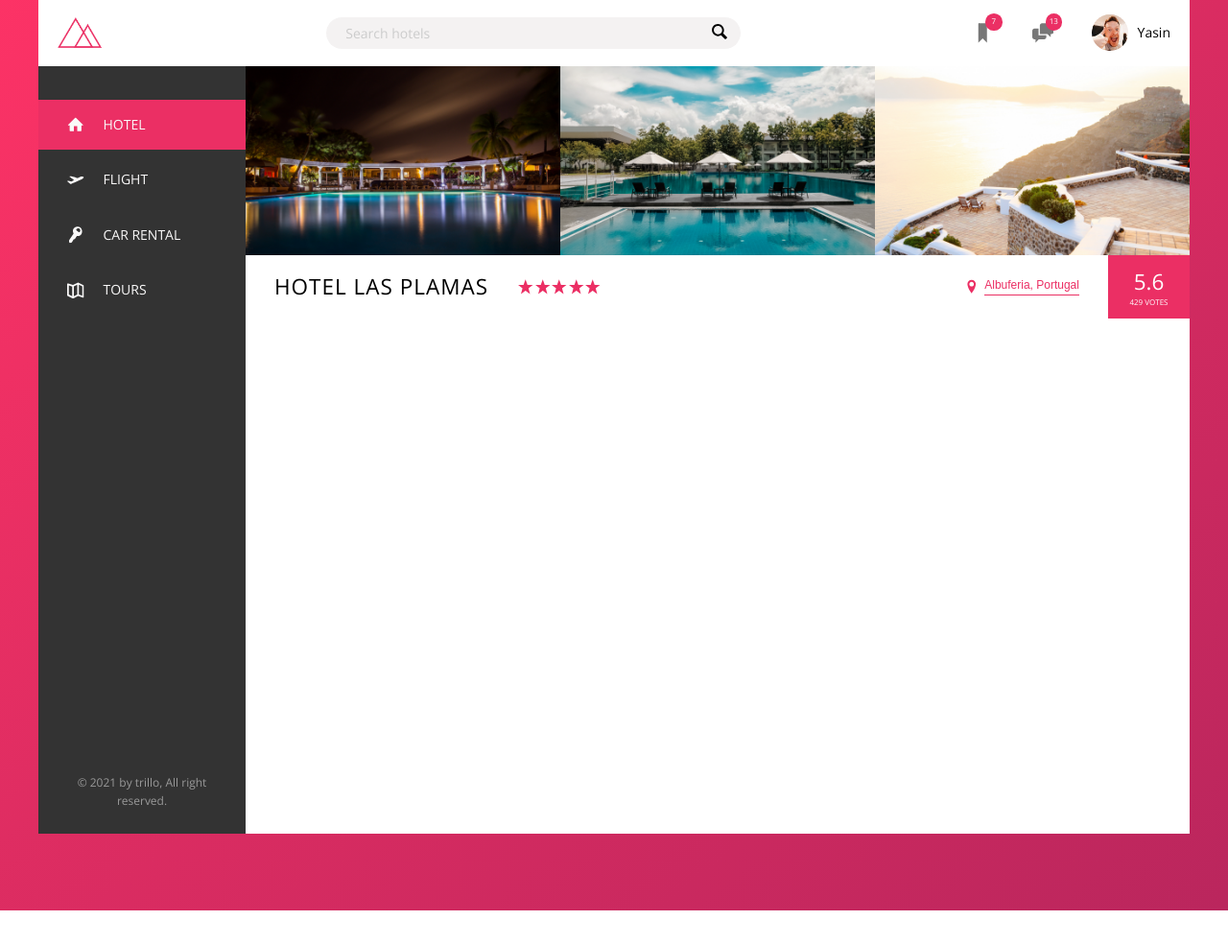
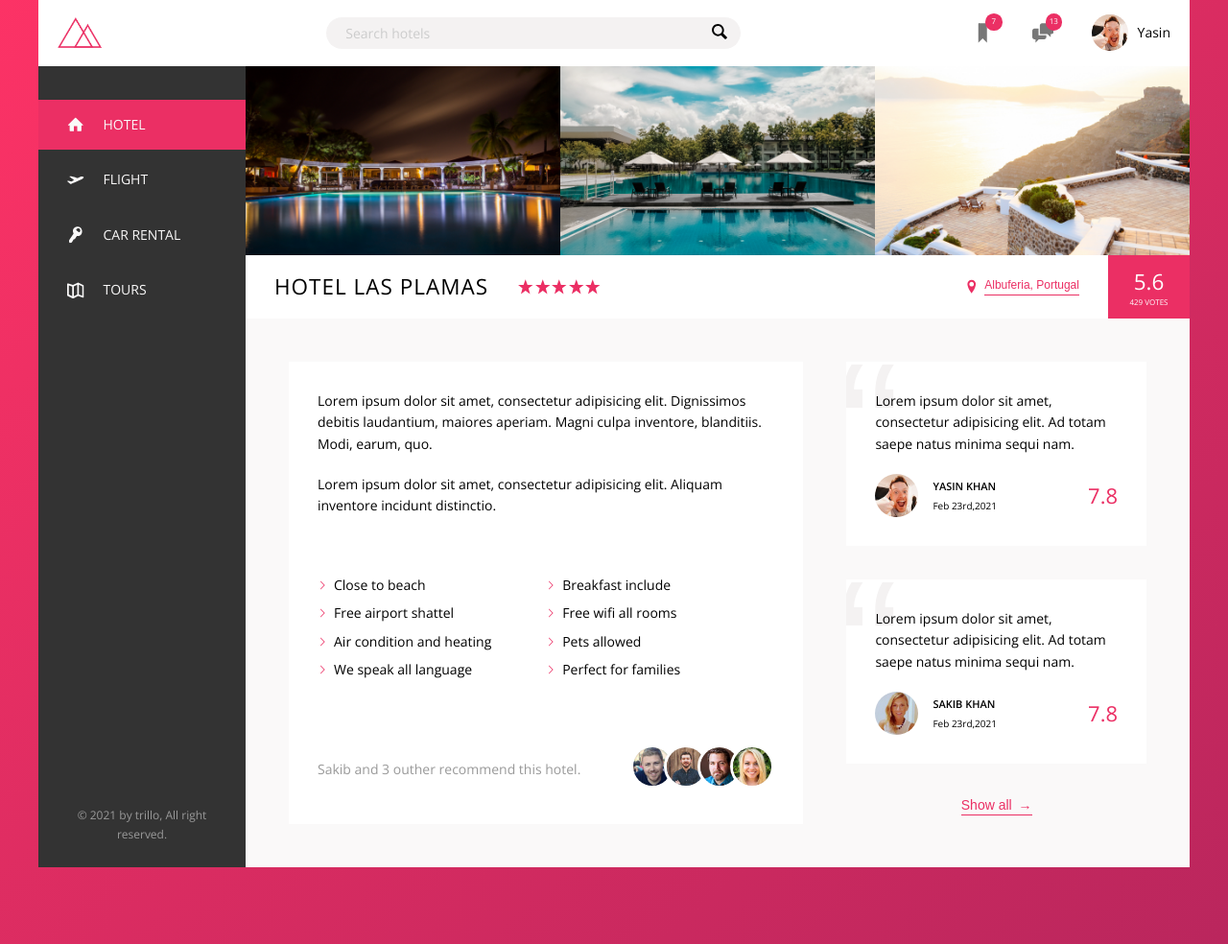
Before and after one commit to yasinalikhan/trillo, a PHP site: page / in a window 1280 px wide. Shown: the part 81-1065 px from the top of the page at 96% size. Before the commit the page ends 1030 px from the top, so only its background shows below. Run offline with PHP 8.4, Linux system fonts and the light colour scheme.

Commit message:
description and user review section

```diff
--- a/css/style.css
+++ b/css/style.css
@@ -26,7 +26,9 @@ Grey dark 3: #999
   --color-Grey-dark-1: #333;
   --color-Grey-dark-2: #777;
   --color-Grey-dark-3: #999;
-  --shadow-dark: 0 2rem b 6rem rgba(0,0,0,.3); }
+  --shadow-dark: 0 2rem b 6rem rgba(0,0,0,.3);
+  --shadow-light:0 2remm 5rem rgba(0,0,0,.06);
+  --line: 1px solid var(--color-grey-light-2); }
 
 * {
   margin: 0;
@@ -181,7 +183,7 @@ body {
 .overview {
   display: flex;
   align-items: center;
-  border-bottom: 1px solid var(--color-grey-light-2); }
+  border-bottom: var(--line); }
   .overview_heading {
     font-size: 2.25rem;
     font-weight: 300;
@@ -229,8 +231,13 @@ body {
   background-color: transparent;
   cursor: pointer;
   transition: all .2s; }
+  .btn-inline span {
+    margin-left: 3px;
+    transition: all .2s; }
   .btn-inline:hover {
     color: var(--color-Grey-dark-1); }
+    .btn-inline:hover span {
+      margin-left: 8px; }
   .btn-inline:focus {
     outline: none;
     animation: pulsate 1s infinite; }
@@ -246,6 +253,91 @@ body {
     transform: scale(1);
     box-shadow: none; } }
 
+.paragraph:not(:last-of-type) {
+  margin-bottom: 2rem; }
+
+.list {
+  list-style: none;
+  margin: 3rem 0;
+  padding: 3rem 0;
+  border-top: var(--line);
+  border-bottom: var(--line);
+  display: flex;
+  flex-wrap: wrap; }
+  .list_item {
+    flex: 0 0 50%;
+    margin-bottom: .7rem; }
+  .list_item::before {
+    content: "";
+    display: inline-block;
+    height: 1rem;
+    width: 1rem;
+    margin-right: .7rem;
+    background-color: var(--color-primary);
+    -webkit-mask-image: url(../img/chevron-thin-right.svg);
+    -webkit-mask-size: cover;
+    mask-size: cover; }
+
+.recommend {
+  font-size: 1.3remm;
+  color: var(--color-Grey-dark-3);
+  display: flex;
+  align-items: center; }
+  .recommend_count {
+    margin-right: auto; }
+  .recommend_photo {
+    box-sizing: content-box;
+    height: 4rem;
+    width: 4rem;
+    border-radius: 50%;
+    border: 3px solid #fff; }
+    .recommend_photo:not(:last-child) {
+      margin-right: -1.5rem; }
+
+.review {
+  background-color: #fff;
+  box-shadow: var(--shadow-light);
+  padding: 3rem;
+  margin-bottom: 3.5rem;
+  position: relative;
+  overflow: hidden; }
+  .review_text {
+    margin-bottom: 2rem;
+    z-index: 10;
+    position: relative; }
+  .review_user {
+    display: flex;
+    align-items: center; }
+  .review_photo {
+    height: 4.5rem;
+    width: 4.5rem;
+    border-radius: 50%;
+    margin-right: 1.5rem; }
+  .review_user-box {
+    margin-right: auto; }
+  .review_user-name {
+    font-size: 1.1rem;
+    font-weight: 600;
+    text-transform: uppercase;
+    margin-bottom: .4rem; }
+  .review_user-date {
+    font-size: 1rem;
+    color: var(--color-grey-dark-3); }
+  .review_rating {
+    color: var(--color-primary);
+    font-size: 2.2rem;
+    font-weight: 300; }
+  .review::before {
+    content: "\201C";
+    position: absolute;
+    top: -2.75rem;
+    left: -1rem;
+    line-height: 1;
+    font-size: 20rem;
+    color: var(--color-Grey-light-2);
+    font-family: sans-serif;
+    z-index: 1; }
+
 .container {
   max-width: 120rem;
   margin: 8rem auto;
@@ -257,7 +349,7 @@ body {
   font-size: 1.4rem;
   height: 7rem;
   background-color: #fff;
-  border-bottom: 1px solid var(--color-grey-light-2);
+  border-bottom: var(--line);
   display: flex;
   justify-content: space-between;
   align-items: center; }
@@ -274,5 +366,24 @@ body {
 
 .hotel-view {
   background-color: #fff;
-  height: 80rem;
   flex: 1; }
+
+.details {
+  font-size: 1.4rem;
+  display: flex;
+  padding: 4.5rem;
+  background-color: var(--color-Grey-light-1);
+  border-bottom: var(--line); }
+
+.description {
+  background-color: #fff;
+  box-shadow: var(--shadow-light);
+  padding: 3rem;
+  flex: 0 0 60%;
+  margin-right: 4.5rem; }
+
+.user-review {
+  flex: 1;
+  display: flex;
+  flex-direction: column;
+  align-items: center; }
--- a/index.html
+++ b/index.html
@@ -128,7 +128,67 @@
                         <div class="overview_rating-count">429 votes</div>
                     </div>
                 </div>
+                <div class="details">
+                    <div class="description">
+                        <p class="paragraph">
+                            Lorem ipsum dolor sit amet, consectetur adipisicing elit. Dignissimos debitis laudantium, maiores aperiam. Magni culpa inventore, blanditiis. Modi, earum, quo.
+                        </p>
+                        <p class="paragraph">
+                            Lorem ipsum dolor sit amet, consectetur adipisicing elit. Aliquam inventore incidunt distinctio.
+                        </p>
+                        <ul class="list">
+                            <li class="list_item">Close to beach</li>
+                            <li class="list_item">Breakfast include</li>
+                            <li class="list_item">Free airport shattel</li>
+                            <li class="list_item">Free wifi all rooms</li>
+                            <li class="list_item">Air condition and heating</li>
+                            <li class="list_item">Pets allowed</li>
+                            <li class="list_item">We speak all language</li>
+                            <li class="list_item">Perfect for families</li>
+                        </ul>
+                        <div class="recommend">
+                            <p class="recommend_count">
+                                Sakib and 3 outher recommend this hotel.
+                            </p>
+                            <div class="recommmend_friends">
+                                <img src="img/user-3.jpg" alt="friend 1" class="recommend_photo">
+                                <img src="img/user-4.jpg" alt="friend 2" class="recommend_photo">
+                                <img src="img/user-5.jpg" alt="friend 3" class="recommend_photo">
+                                <img src="img/user-6.jpg" alt="friend 4" class="recommend_photo">
+                            </div>
+                        </div>
+                    </div>
+                    <div class="user-review">
+                        <figure class="review">
+                            <blockquote class="review_text">
+                                Lorem ipsum dolor sit amet, consectetur adipisicing elit. Ad totam saepe natus minima sequi nam.
+                            </blockquote>
+                            <figcaption class="review_user">
+                                <img src="img/user-1.jpg" alt="user 1" class="review_photo">
+                                <div class="review_user-box">
+                                    <p class="review_user-name">yasin khan</p>
+                                    <p class="review_user-date">Feb 23rd,2021</p>
+                                    </div>
+                                    <div class="review_rating">7.8</div>
+                            </figcaption>
+                        </figure>
+                        <figure class="review">
+                            <blockquote class="review_text">
+                                Lorem ipsum dolor sit amet, consectetur adipisicing elit. Ad totam saepe natus minima sequi nam.
+                            </blockquote>
+                            <figcaption class="review_user">
+                                <img src="img/user-2.jpg" alt="user 1" class="review_photo">
+                                <div class="review_user-box">
+                                    <p class="review_user-name">Sakib khan</p>
+                                    <p class="review_user-date">Feb 23rd,2021</p>
+                                </div>
+                                <div class="review_rating">7.8</div>
 
+                            </figcaption>
+                        </figure>
+                        <button class="btn-inline">Show all <span>&rarr;</span></button>
+                    </div>
+                </div>
             </main>
         </div>
     </div>
--- a/sass/_base.scss
+++ b/sass/_base.scss
@@ -30,6 +30,9 @@ Grey dark 3: #999
     --color-Grey-dark-3: #999;
 
     --shadow-dark: 0 2rem b 6rem rgba(0,0,0,.3);
+    --shadow-light:0 2remm 5rem rgba(0,0,0,.06);
+
+     --line: 1px solid var(--color-grey-light-2);
 }
 
 * {
--- a/sass/_component.scss
+++ b/sass/_component.scss
@@ -198,7 +198,7 @@
 .overview{
     display: flex;
     align-items: center;
-    border-bottom: 1px solid var(--color-grey-light-2);
+    border-bottom: var(--line);
 
     &_heading{
         font-size: 2.25rem;
@@ -263,8 +263,17 @@
     cursor: pointer;
     transition: all .2s;
 
+    & span{
+        margin-left: 3px;
+        transition: all .2s;
+    }
+
     &:hover{
         color: var(--color-Grey-dark-1);
+
+        span{
+            margin-left: 8px;
+        }
     }
 
     &:focus{
@@ -287,3 +296,143 @@
         box-shadow: none;
     }
 }
+
+///////////////////////////////////
+//pragraph
+
+.paragraph:not(:last-of-type){
+    margin-bottom: 2rem;
+}
+
+
+
+///////////////////////////////////////
+//list
+
+.list{
+    list-style: none;
+    margin: 3rem 0;
+    padding: 3rem 0;
+    border-top: var(--line);
+    border-bottom: var(--line);
+
+    display: flex;
+    flex-wrap: wrap;
+
+    &_item {
+        flex: 0 0 50%;
+        margin-bottom: .7rem;
+    }
+
+    &_item::before{
+        content: "";
+        display: inline-block;
+        height: 1rem;
+        width: 1rem;
+        margin-right: .7rem;
+
+        //older broswers
+        //background-image: url(../img/chevron-thin-right.svg);
+        //background-size: cover;
+
+        //Newer browser -mask
+        background-color: var(--color-primary);
+        -webkit-mask-image: url(../img/chevron-thin-right.svg);
+        -webkit-mask-size:cover;
+        mask-size:cover;
+
+    }
+}
+
+
+
+/////////////////////////
+//recommend
+.recommend{
+    font-size: 1.3remm;
+    color:var( --color-Grey-dark-3);
+
+    display: flex;
+    align-items: center;
+
+    &_count{
+        margin-right: auto;
+    }
+
+    &_friends{
+
+    }
+
+    &_photo{
+        box-sizing: content-box;
+        height: 4rem;
+        width: 4rem;
+        border-radius: 50%;
+        border: 3px solid #fff;
+
+        &:not(:last-child){
+            margin-right: -1.5rem;
+        }
+    }
+}
+
+//////////////////////
+//Reviews
+.review{
+    background-color: #fff;
+    box-shadow: var(--shadow-light);
+    padding: 3rem;
+    margin-bottom: 3.5rem;
+    position: relative;
+    overflow: hidden;
+
+    &_text{
+        margin-bottom: 2rem;
+        z-index: 10;
+        position: relative;
+    }
+
+    &_user{
+        display: flex;
+        align-items: center;
+    }
+
+    &_photo{
+        height: 4.5rem;
+        width: 4.5rem;
+        border-radius: 50%;
+        margin-right: 1.5rem;
+    }
+
+    &_user-box{
+        margin-right: auto;
+    }
+
+    &_user-name{
+        font-size: 1.1rem;
+        font-weight: 600;
+        text-transform: uppercase;
+        margin-bottom: .4rem;
+    }
+    &_user-date{
+        font-size: 1rem;
+        color: var(--color-grey-dark-3);
+    }
+    &_rating{
+        color: var(--color-primary);
+        font-size: 2.2rem;
+        font-weight: 300;
+    }
+
+    &::before{
+        content: "\201C";
+        position: absolute;
+        top: -2.75rem;
+        left: -1rem;
+        line-height: 1;
+        font-size: 20rem;
+        color: var(--color-Grey-light-2);
+        font-family: sans-serif;
+        z-index: 1;
+    }
+}
--- a/sass/_layout.scss
+++ b/sass/_layout.scss
@@ -11,7 +11,7 @@
     font-size: 1.4rem;
     height: 7rem;
     background-color: #fff;
-    border-bottom: 1px solid var(--color-grey-light-2);
+    border-bottom: var(--line);
     display: flex;
     justify-content: space-between;
     align-items: center;
@@ -32,6 +32,29 @@
 
 .hotel-view{
     background-color: #fff;
-    height: 80rem;
+
     flex: 1;
 }
+
+.details{
+    font-size: 1.4rem;
+    display: flex;
+    padding: 4.5rem;
+    background-color: var(--color-Grey-light-1);
+    border-bottom: var(--line);
+}
+
+.description{
+    background-color: #fff;
+    box-shadow: var(--shadow-light);
+    padding: 3rem;
+    flex: 0 0 60%;
+    margin-right: 4.5rem;
+}
+
+.user-review{
+    flex: 1;
+    display: flex ;
+    flex-direction: column;
+    align-items: center;
+}
```
Lines whose indentation alone changed are shown as unchanged.
